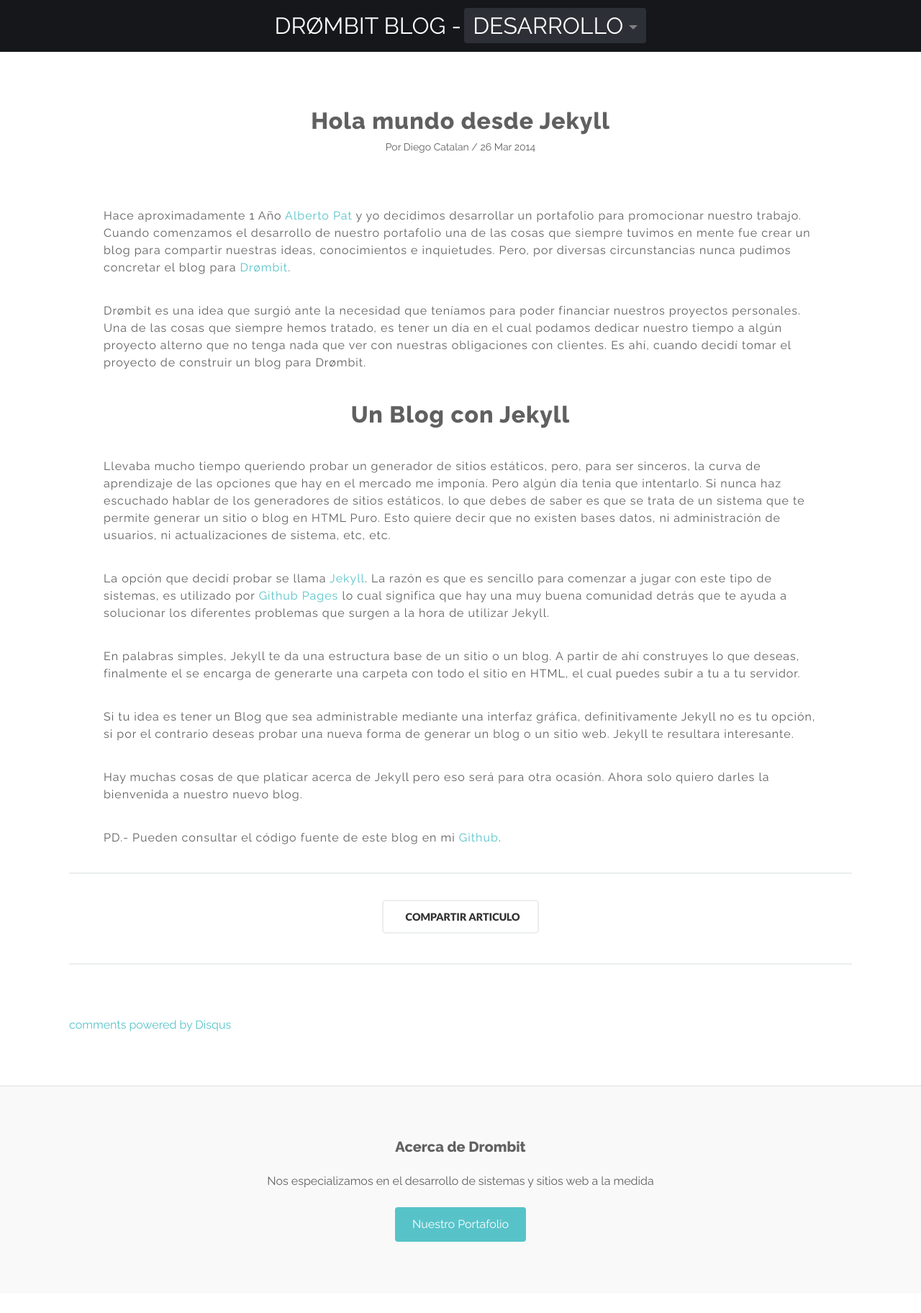
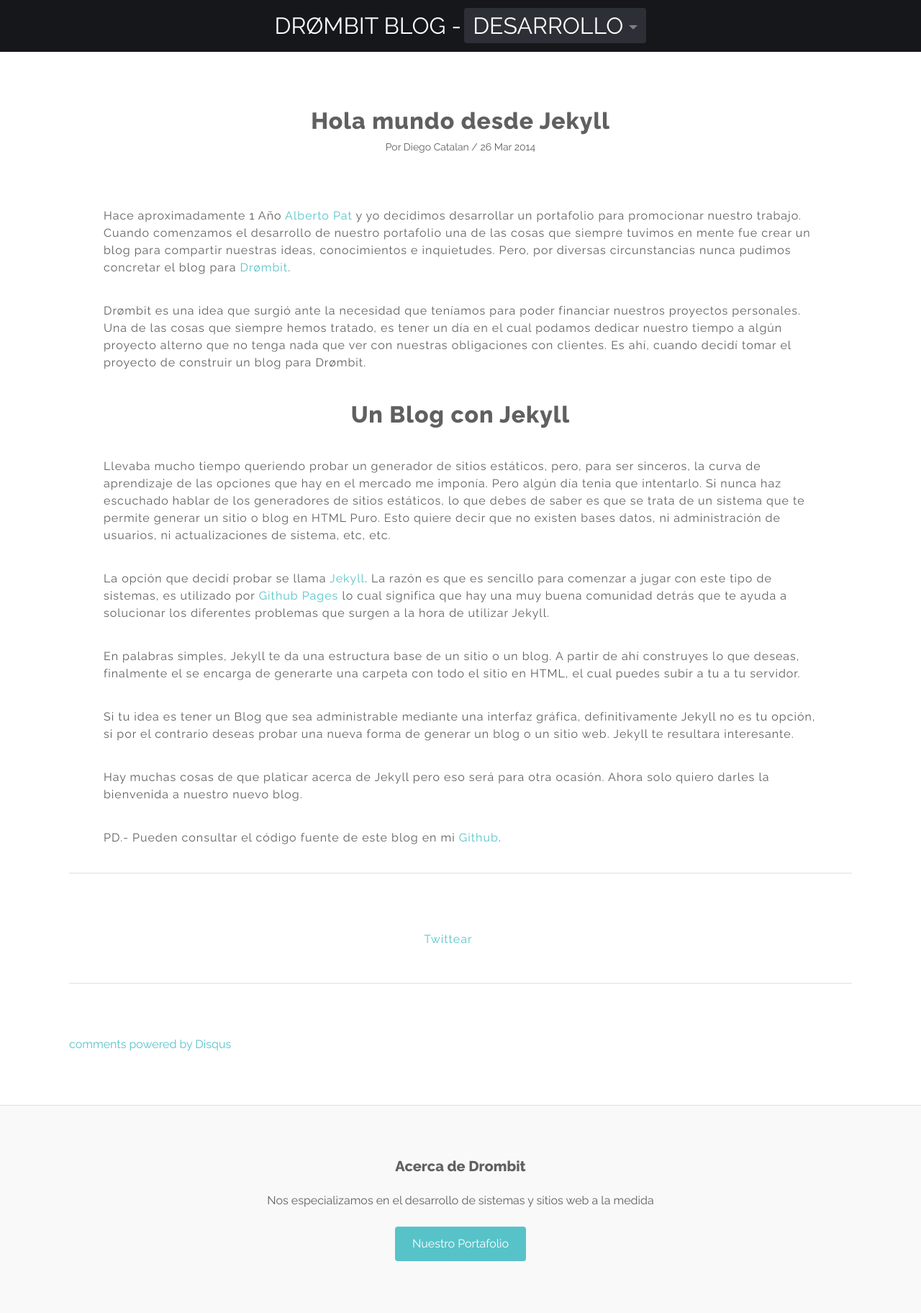
Before and after one commit to anotherdagou/blog-drombit, a Jekyll site: the page built from _posts/2014-03-26-hola-mundo-desde-jekyll.markdown, in a window 1280 px wide. Shown: the whole page at 72% size. Built offline with Jekyll 4.4.1, drawn with Linux system fonts in a browser that asks for light colours; nearby versions of some CDN libraries; some web fonts are replaced; Markdown is read by kramdown in place of the engine named in the settings; comment, search, counter and statistics services are not loaded; before the commit the page ends 1797 px from its top, so only the background shows below that.

Commit message:
Corregisos botones de Redes sociales

```diff
--- a/_layouts/post.html
+++ b/_layouts/post.html
@@ -18,7 +18,27 @@
 	</span>
 	{{ content }}
 	<!-- Area para los botones de compartir -->
-	<div class="social-share"></div>
+	<ul class="social-buttons">
+		<li class="social-twitter">
+			<a href="https://twitter.com/share" class="twitter-share-button" data-count="vertical" data-lang="es">Twittear</a>
+			<script>!function(d,s,id){var js,fjs=d.getElementsByTagName(s)[0],p=/^http:/.test(d.location)?'http':'https';if(!d.getElementById(id)){js=d.createElement(s);js.id=id;js.src=p+'://platform.twitter.com/widgets.js';fjs.parentNode.insertBefore(js,fjs);}}(document, 'script', 'twitter-wjs');</script>
+		</li>
+		<li class="social-g">
+			<div class="g-plusone" data-size="tall"></div>
+			<script type="text/javascript">
+			  window.___gcfg = {lang: 'es'};
+
+			  (function() {
+			    var po = document.createElement('script'); po.type = 'text/javascript'; po.async = true;
+			    po.src = 'https://apis.google.com/js/platform.js';
+			    var s = document.getElementsByTagName('script')[0]; s.parentNode.insertBefore(po, s);
+			  })();
+			</script>
+		</li>
+		<li>
+			<div class="fb-share-button" data-type="box_count"></div>
+		</li>
+	</ul>
 	{% if page.comments %}
 		<p><div id="disqus_thread"></div></p>
 	    <script type="text/javascript">
--- a/assets/css/style.css
+++ b/assets/css/style.css
@@ -916,24 +916,20 @@
   .pagination span.next {
     color: #c6c6c6; }
 
-.social-share.sharer-0 {
+.social-buttons {
+  list-style: none;
   text-align: center;
   border-top: 2px solid;
   border-bottom: 2px solid;
-  border-color: rgba(0, 39, 59, 0.08);
-  width: 100% !important;
-  padding: 48px 0px;
-  padding: 3rem 0rem;
-  padding-bottom: 76px;
-  padding-bottom: 4.75rem; }
-  .social-share.sharer-0:after {
-    content: "";
-    display: table;
-    clear: both; }
-  .social-share.sharer-0 label {
-    border: 2px solid;
-    border-color: rgba(0, 39, 59, 0.08);
-    background: white !important;
-    padding: 0.75rem 1.5rem !important; }
-  .social-share.sharer-0 .social.active.center {
-    margin-left: 0px !important; }
+  border-color: rgba(0, 39, 59, 0.08); }
+  .social-buttons li {
+    display: inline-block;
+    margin: 48px 6px;
+    margin: 3rem 0.375rem; }
+  .social-buttons .fb-share-button {
+    position: relative;
+    top: -8px; }
+  @media screen and (max-width: 480px) {
+    .social-buttons {
+      padding-left: 0px !important;
+      padding-right: 0px !important; } }
--- a/assets/js/main.js
+++ b/assets/js/main.js
@@ -28,20 +28,4 @@
         $("#categoryName").html("OPINIÓN");
     };
 
-    // Carga de los botones para compartir
-    var share = new Share(".social-share", {
-      ui: {
-        flyout: "top center",
-        button_text: "Compartir Articulo",
-      },
-      networks: {
-        twitter: {
-          enabled: true
-        },
-        facebook: {
-            app_id: "787359484627569"
-        }
-      }
-    });
-
 }(jQuery || {}));
--- a/assets/js/min/main-ck.js
+++ b/assets/js/min/main-ck.js
@@ -1 +1 @@
-!function(e){e("img").parent("p").css({padding:"0px",marginBottom:"0px",marginLeft:"-24px",marginRight:"-24px"});var t=new TimelineLite({paused:!0});t.to(e(".menu"),.15,{display:"table",height:"100%"}).to(e(".menu ul"),.5,{opacity:1,display:"table-cell",bottom:"0px",ease:Back.easeOut}).to(e(".menu #close-menu"),.5,{opacity:1,right:"48px",ease:Back.easeOut}),e("#category").on("click",function(){t.play()}),e("body").on("click","#close-menu",function(){t.reverse()});var a=e("#categoryName").html();"DISENO"==a?e("#categoryName").html("DISEÑO"):"OPINION"==a&&e("#categoryName").html("OPINIÓN");var o=new Share(".social-share",{ui:{flyout:"top center",button_text:"Compartir Articulo"},networks:{twitter:{enabled:!0},facebook:{app_id:"787359484627569"}}})}(jQuery||{});
+!function(e){e("img").parent("p").css({padding:"0px",marginBottom:"0px",marginLeft:"-24px",marginRight:"-24px"});var t=new TimelineLite({paused:!0});t.to(e(".menu"),.15,{display:"table",height:"100%"}).to(e(".menu ul"),.5,{opacity:1,display:"table-cell",bottom:"0px",ease:Back.easeOut}).to(e(".menu #close-menu"),.5,{opacity:1,right:"48px",ease:Back.easeOut}),e("#category").on("click",function(){t.play()}),e("body").on("click","#close-menu",function(){t.reverse()});var a=e("#categoryName").html();"DISENO"==a?e("#categoryName").html("DISEÑO"):"OPINION"==a&&e("#categoryName").html("OPINIÓN")}(jQuery||{});
```
Also changed, not shown: assets/css/_sections.scss (+13 -11 lines).
